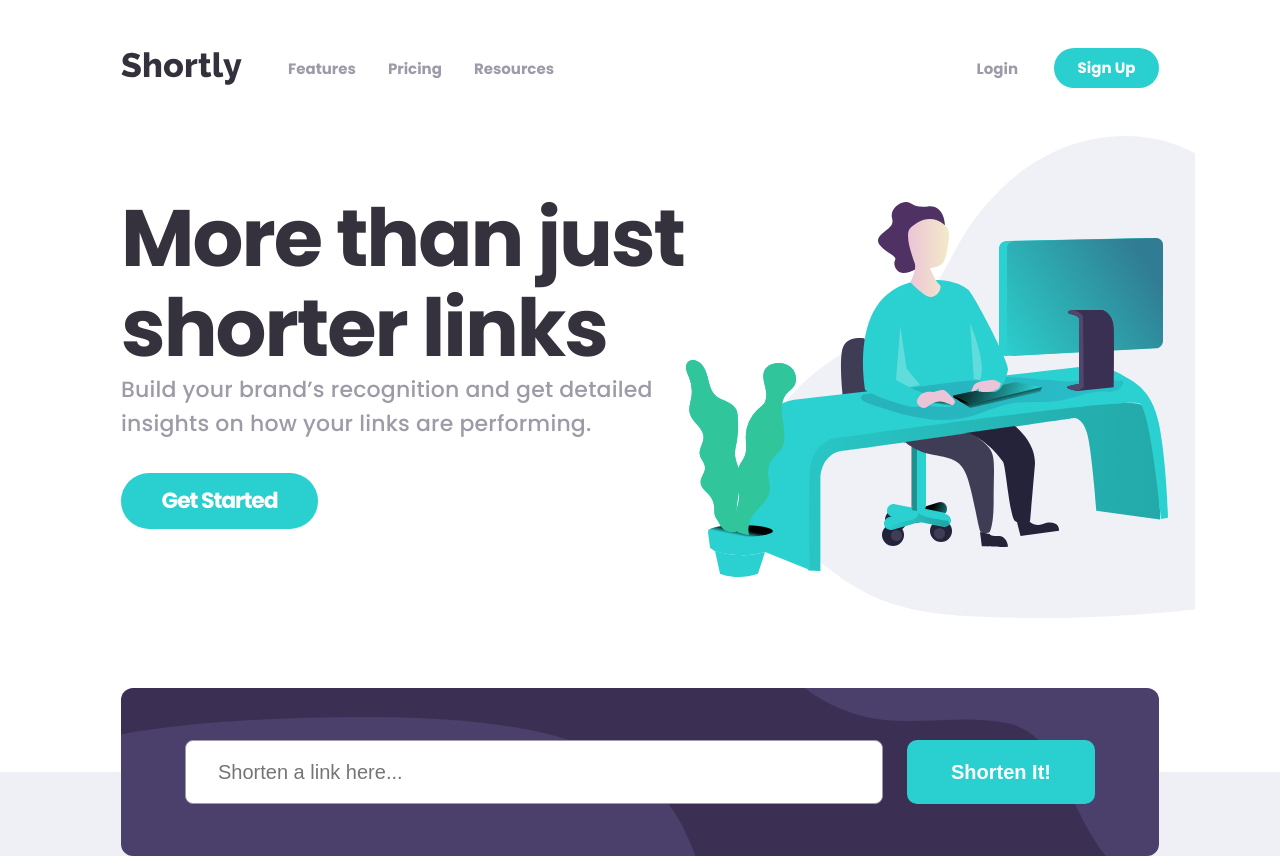
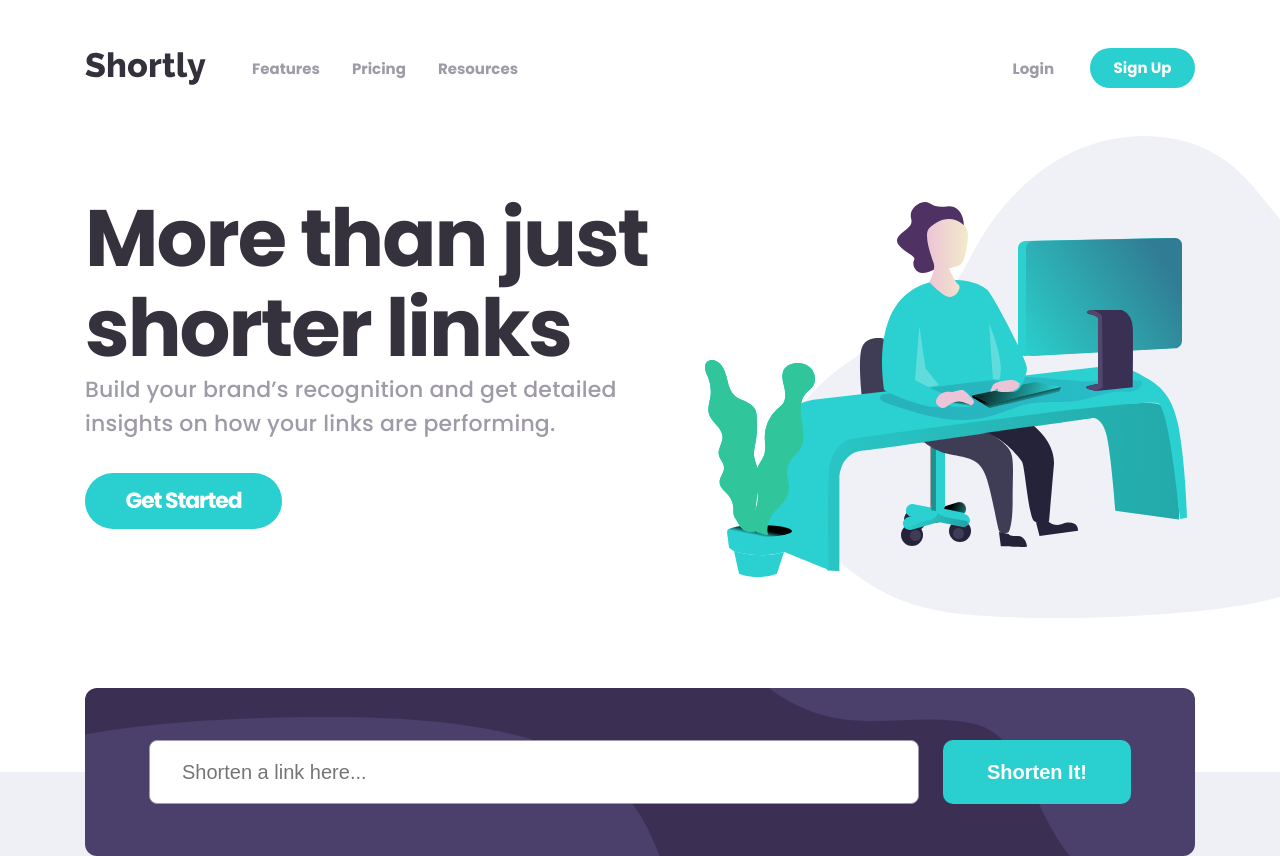
Before and after one commit to papawlo/url-shortening-api, a website: page index.html in a window 1280 px wide. Shown: the top 856 px of the page. Drawn offline with Linux system fonts and the light colour scheme.

Commit message:
:bug: intro illustration overflow

```diff
--- a/index.html
+++ b/index.html
@@ -42,6 +42,7 @@
       <div class="intro">
         <div class="intro-wrapper">
           <div class="intro-content">
+            <div class="content-center">
               <h1>More than just shorter links</h1>
               <p>
                 Build your brand’s recognition and get detailed insights on how
@@ -51,6 +52,7 @@
                 >Get Started</a
               >
             </div>
+          </div>
           <div class="illustration-wrapper">
             <img
               src="./images/illustration-working.svg"
@@ -59,13 +61,6 @@
             />
           </div>
         </div>
-        <!-- <div class="illustration-wrapper-desktop">
-          <img
-            src="./images/illustration-working.svg"
-            alt=""
-            class="illustration"
-          />
-        </div> -->
       </div>
       <div class="shortener" id="shortener">
         <form action="#" method="POST" class="form" id="form" novalidate>
--- a/main.scss
+++ b/main.scss
@@ -250,6 +250,7 @@ main {
   .intro {
     background-color: white;
     padding-bottom: 154px;
+    overflow-x: hidden;
 
     .intro-wrapper {
       max-width: 1110px;
@@ -258,15 +259,20 @@ main {
       padding-right: var(--padding);
       display: flex;
       align-items: center;
-      overflow-x: hidden;
+      // overflow-x: hidden;
       position: relative;
 
       .intro-content {
-        max-width: 100%;
-        width: 565px;
+        max-width: 570px;
+        margin-right: 50px;
+
+
         // margin-left: 85px;
         // width: 50%;
         // flex: 1;
+        .content-center {
+          width: 100%
+        }
 
         h1 {
           color: $very-dark-blue;
@@ -732,7 +738,7 @@ footer {
         flex-direction: column;
         flex-flow: column-reverse;
         // padding: 33  7px 24px 0;
-        overflow: hidden;
+        overflow-x: hidden;
 
         .intro-content {
           width: 100%;
@@ -982,13 +988,14 @@ footer {
 // Medium devices (tablets, less than 992px)
 @media (max-width: 991.98px) {
   :root {
-    --padding: 24px;
+    --padding: 36px;
   }
+
 }
 
 // Extra large devices (large desktops, 1200px and up)
 @media (min-width: 1200px) {
   :root {
-    --padding: 36px;
+    --padding: 0;
   }
 }
```
Also changed, not shown: style.css, 1 other file. Lines whose indentation alone changed are shown as unchanged.
